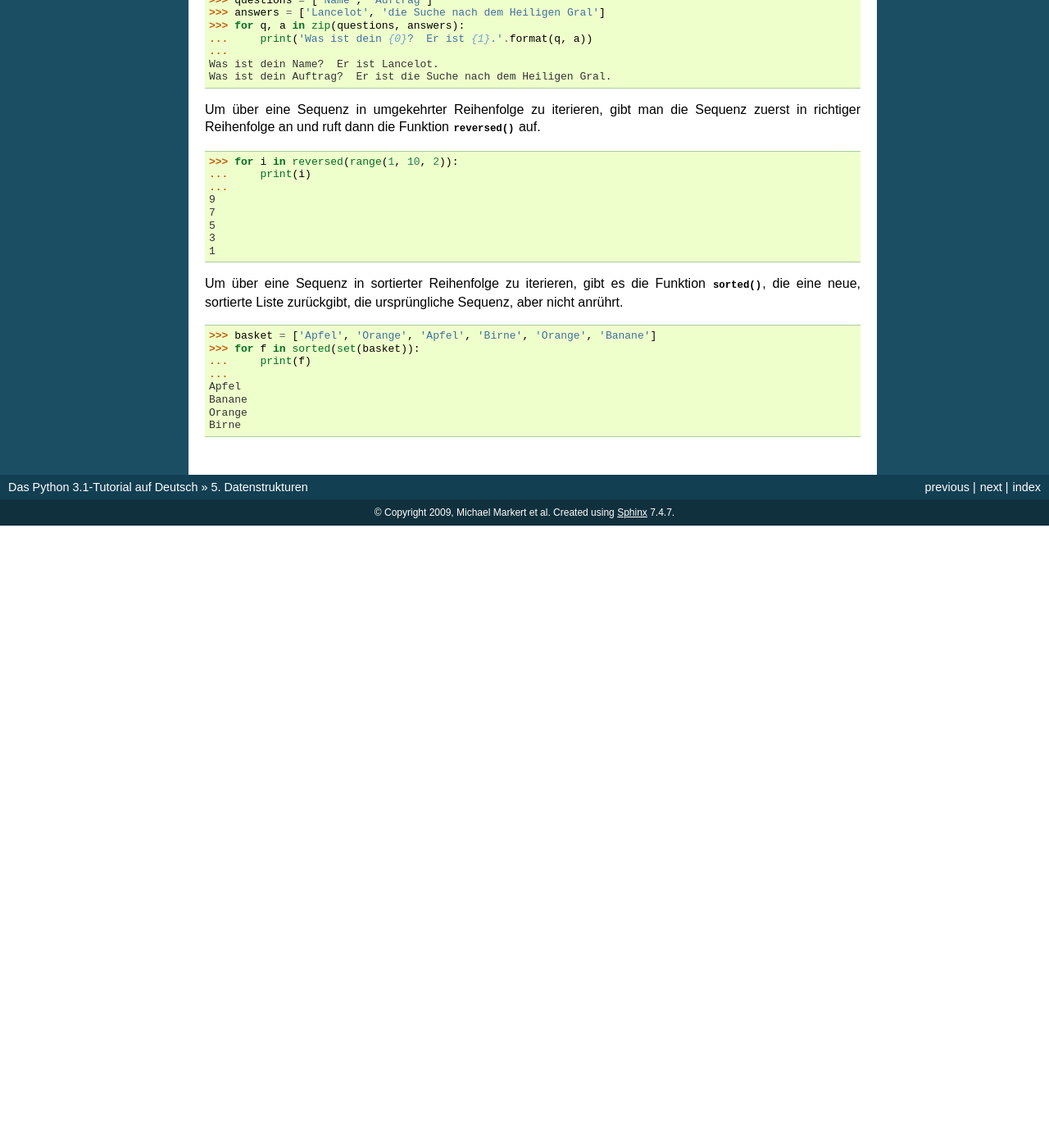
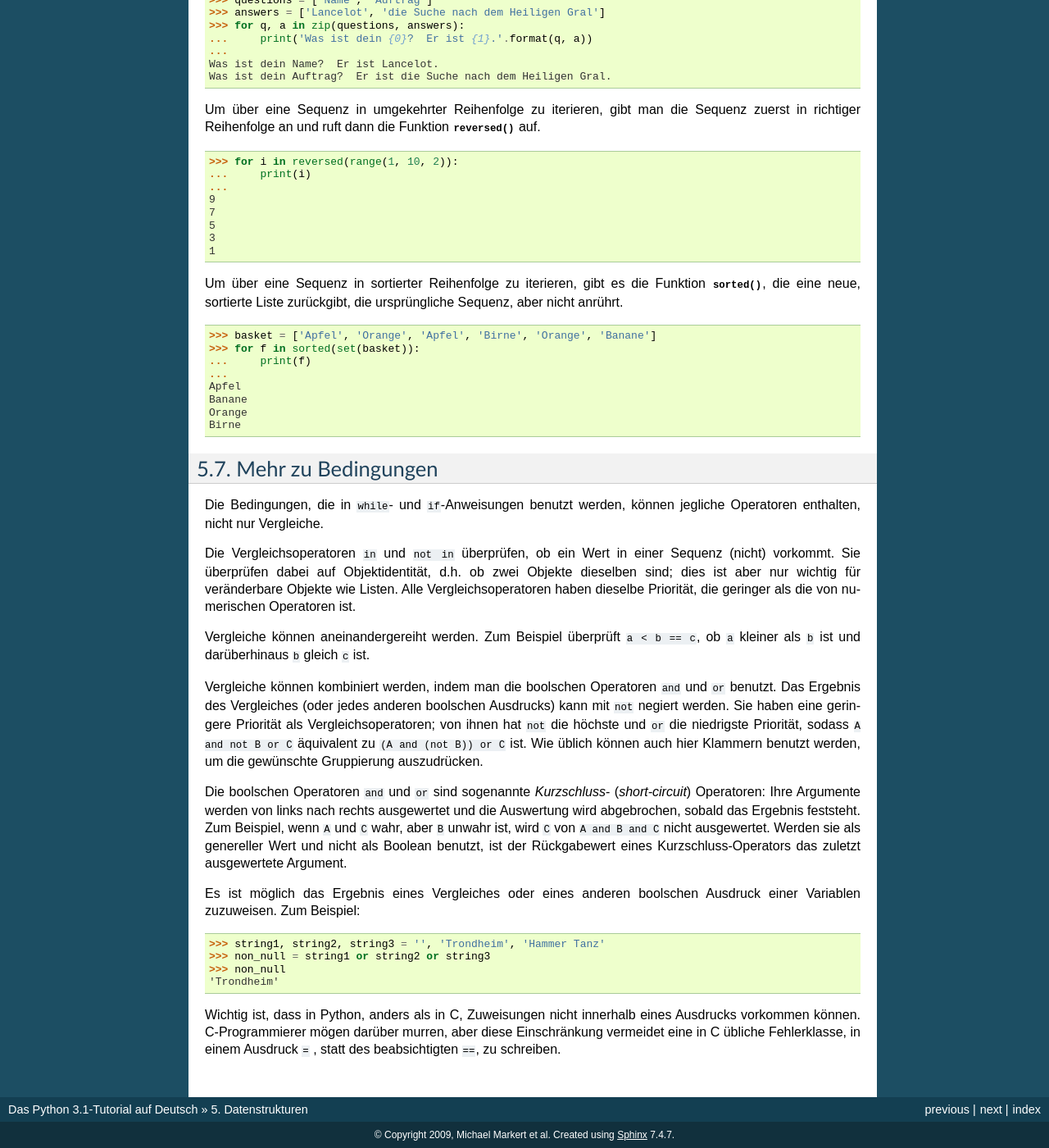
Before and after one commit to cofi/py-tutorial-de, a Sphinx documentation site: the page built from source/datastructures.rst, in a window 1280 px wide and 1400 px high, scrolled down 8006 px. Shown: the whole window at 82% size. Built offline with Sphinx 7.4.7, drawn with Linux system fonts in a browser that asks for light colours; before the commit the page ends 8647 px from its top, so only the background shows below that; some of the changed text lies outside the part shown.

Commit message:
Translated section 5.7 (Issue #28)

```diff
--- a/source/datastructures.rst
+++ b/source/datastructures.rst
@@ -561,3 +561,47 @@ ursprüngliche Sequenz, aber nicht anrührt. ::
     Banane
     Orange
     Birne
+
+Mehr zu Bedingungen
+===================
+
+Die Bedingungen, die in ``while``- und ``if``-Anweisungen benutzt werden, können
+jegliche Operatoren enthalten, nicht nur Vergleiche.
+
+Die Vergleichsoperatoren ``in`` und ``not in`` überprüfen, ob ein Wert in einer
+Sequenz (nicht) vorkommt. Sie überprüfen dabei auf Objektidentität, d.h. ob zwei
+Objekte dieselben sind; dies ist aber nur wichtig für veränderbare Objekte wie
+Listen. Alle Vergleichsoperatoren haben dieselbe Priorität, die geringer als die
+von numerischen Operatoren ist.
+
+Vergleiche können aneinandergereiht werden. Zum Beispiel überprüft ``a < b ==
+c``, ob ``a`` kleiner als ``b`` ist und darüberhinaus ``b`` gleich ``c`` ist.
+
+Vergleiche können kombiniert werden, indem man die boolschen Operatoren ``and``
+und ``or`` benutzt. Das Ergebnis des Vergleiches (oder jedes anderen boolschen
+Ausdrucks) kann mit ``not`` negiert werden. Sie haben eine geringere Priorität
+als Vergleichsoperatoren; von ihnen hat ``not`` die höchste und ``or`` die
+niedrigste Priorität, sodass ``A and not B or C`` äquivalent zu ``(A and (not
+B)) or C`` ist. Wie üblich können auch hier Klammern benutzt werden, um die
+gewünschte Gruppierung auszudrücken.
+
+Die boolschen Operatoren ``and`` und ``or`` sind sogenannte *Kurzschluss*-
+(*short-circuit*) Operatoren: Ihre Argumente werden von links nach rechts
+ausgewertet und die Auswertung wird abgebrochen, sobald das Ergebnis feststeht.
+Zum Beispiel, wenn ``A`` und ``C`` wahr, aber ``B`` unwahr ist, wird ``C`` von
+``A and B and C`` nicht ausgewertet. Werden sie als genereller Wert und nicht
+als Boolean benutzt, ist der Rückgabewert eines Kurzschluss-Operators das
+zuletzt ausgewertete Argument.
+
+Es ist möglich das Ergebnis eines Vergleiches oder eines anderen boolschen
+Ausdruck einer Variablen zuzuweisen. Zum Beispiel::
+
+    >>> string1, string2, string3 = '', 'Trondheim', 'Hammer Tanz'
+    >>> non_null = string1 or string2 or string3
+    >>> non_null
+    'Trondheim'
+
+Wichtig ist, dass in Python, anders als in C, Zuweisungen nicht innerhalb eines
+Ausdrucks vorkommen können. C-Programmierer mögen darüber murren, aber diese
+Einschränkung vermeidet eine in C übliche Fehlerklasse, in einem Ausdruck ``=``
+, statt des beabsichtigten ``==``, zu schreiben.
```
